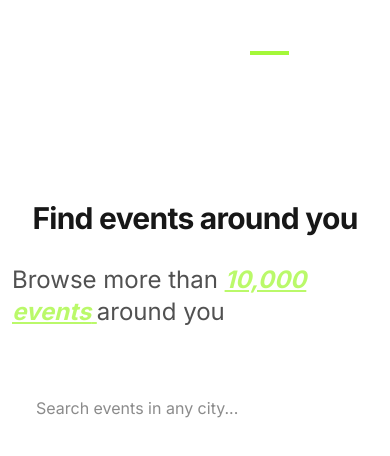
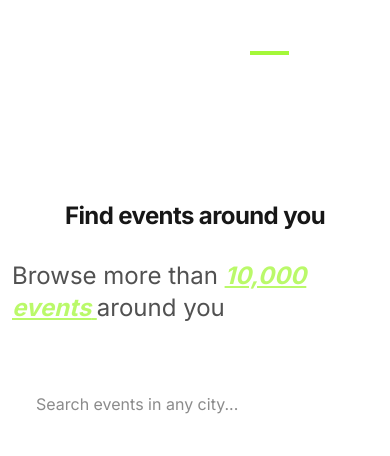
Before and after one commit to monupanwar1/evento, a Next.js app: page / in a window 390 px wide. Shown: the top 456 px of the page. Built offline with nearby package versions, Linux system fonts and the light colour scheme.

Commit message:
fetch events for correct city

```diff
--- a/src/app/events/[city]/page.tsx
+++ b/src/app/events/[city]/page.tsx
@@ -9,11 +9,11 @@ type EventPageProps = {
 };
 
 export default async function EventsPage({ params }: EventPageProps) {
+  const city = params.city;
   const response = await fetch(
-    "https://bytegrad.com/course-assets/projects/evento/api/events"
+    `https://bytegrad.com/course-assets/projects/evento/api/events?city=${city}`
   );
   const events: EventoEvent[] = await response.json();
-  const city = params.city;
 
   return (
     <main className="flex text-center items-center flex-col py-24 px-[20px] min-h-[110vh]">
--- a/src/components/h1.tsx
+++ b/src/components/h1.tsx
@@ -7,7 +7,7 @@ type H1Props = {
 
 export default function H1({ children, className }: H1Props) {
   return (
-    <h1 className={cn("font-bold text-3xl lg:text-6xl tracking-tight", className)}>
+    <h1 className={cn("font-bold text-2xl lg:text-6xl tracking-tight", className)}>
       {children}
     </h1>
   );
```
